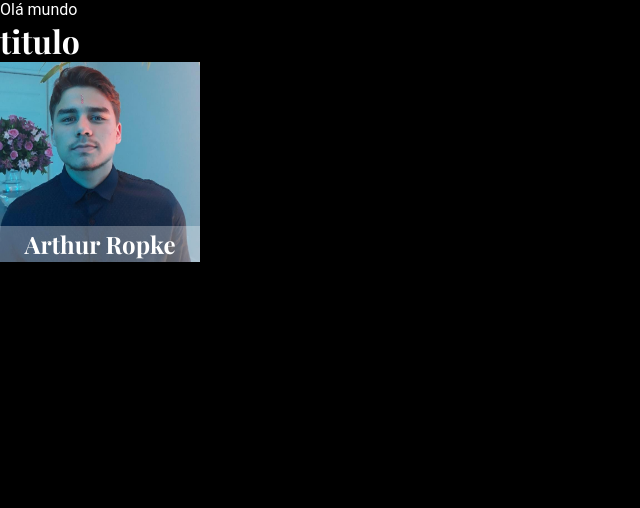
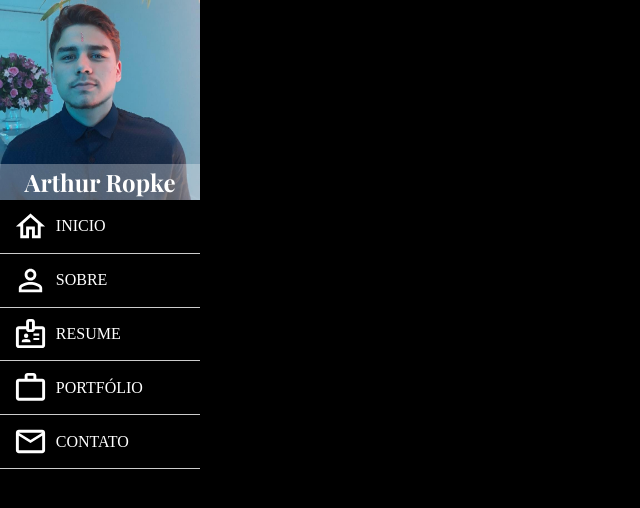
Before and after one commit to Eduardo-SBorges/portifolio, a React (Create React App) app: page / in a window 1280 px wide. Shown: the top 508 px of the page, without its empty margins (0-640 px from the left). Built offline with nearby package versions, Linux system fonts and the light colour scheme.

Commit message:
feat: navbar's component

```diff
--- a/package.json
+++ b/package.json
@@ -4,6 +4,10 @@
   "private": true,
   "homepage": "/",
   "dependencies": {
+    "@emotion/react": "^11.7.1",
+    "@emotion/styled": "^11.6.0",
+    "@mui/icons-material": "^5.2.1",
+    "@mui/material": "^5.2.3",
     "@testing-library/jest-dom": "^5.16.0",
     "@testing-library/react": "^11.2.7",
     "@testing-library/user-event": "^12.8.3",
--- a/src/App.js
+++ b/src/App.js
@@ -5,14 +5,14 @@ import GlobalStyle from './assets/GlobalStyle.js'
 import { darkTheme, lightTheme } from './assets/themes.js'
 import Title from './components/Title/Title.js'
 import Avatar from './components/Avatar/Avatar.js'
+import { NavBar } from './components/NavBar/NavBar.js'
 
 const App = () => {
 	return (
 		<ThemeProvider theme={darkTheme}>
 			<GlobalStyle />
-			<Paragraph text="Olá mundo" />
-			<Title size="h1" text="titulo" />
 			<Avatar text="Arthur Ropke" />
+			<NavBar />
 		</ThemeProvider>
 	)
 }
--- a/src/assets/GlobalStyle.js
+++ b/src/assets/GlobalStyle.js
@@ -7,6 +7,7 @@ const GlobalStyle = createGlobalStyle`
     border: 0;
     outline: 0;
     box-sizing: border-box;
+    text-decoration: none;
     }
 
     body {
--- a/src/assets/themes.js
+++ b/src/assets/themes.js
@@ -1,11 +1,13 @@
 export const lightTheme = {
 	text: '#000',
 	avatarTitle: 'rgba(255, 255, 255, 0.3)',
-	background: '#fff'
+	background: '#fff',
+	border: '#fff'
 }
 
 export const darkTheme = {
 	text: '#fff',
 	avatarTitle: 'rgba(255, 255, 255, 0.3)',
-	background: '#000'
+	background: '#000',
+	border: '#000'
 }
--- /dev/null
+++ b/src/components/NavBar/NavBar.js
@@ -0,0 +1,19 @@
+import React from 'react'
+// import PropsType from 'prop-types'
+import { Container } from './NavBar.styled'
+import { navLinks } from '../../constants/navLinks'
+
+export function NavBar(props) {
+	return (
+		<Container>
+			<ul>
+				{navLinks.map(link => (
+					<li key={link.name}>
+						{link.svgLogo}
+						<a href="https://www.google.com.br/">{link.name}</a>
+					</li>
+				))}
+			</ul>
+		</Container>
+	)
+}
--- /dev/null
+++ b/src/components/NavBar/NavBar.styled.js
@@ -0,0 +1,20 @@
+import styled from 'styled-components'
+
+export const Container = styled.nav`
+	ul {
+		li {
+			width: 100%;
+			max-width: 200px;
+			display: flex;
+			align-items: center;
+			gap: 0.5rem;
+			padding: 0.5% 1%;
+			border-bottom: 1px solid #ccc;
+
+			a {
+				color: ${props => props.theme.text};
+				line-height: 2.5rem;
+			}
+		}
+	}
+`
--- /dev/null
+++ b/src/constants/navLinks.js
@@ -0,0 +1,22 @@
+import {
+	HomeOutlined,
+	PermIdentity,
+	BadgeOutlined,
+	WorkOutlineOutlined,
+	EmailOutlined
+} from '@mui/icons-material'
+
+//Dados deverão estar em uma array de objetos e serem chamados usando o comando .map( ) retornando uma lista (<ul> ... <ul>).
+
+const sizeLogoSvg = `large`
+
+export const navLinks = [
+	{ name: 'INICIO', svgLogo: <HomeOutlined fontSize={sizeLogoSvg} /> },
+	{ name: 'SOBRE', svgLogo: <PermIdentity fontSize={sizeLogoSvg} /> },
+	{ name: 'RESUME', svgLogo: <BadgeOutlined fontSize={sizeLogoSvg} /> },
+	{
+		name: 'PORTFÓLIO',
+		svgLogo: <WorkOutlineOutlined fontSize={sizeLogoSvg} />
+	},
+	{ name: 'CONTATO', svgLogo: <EmailOutlined fontSize={sizeLogoSvg} /> }
+]
```
